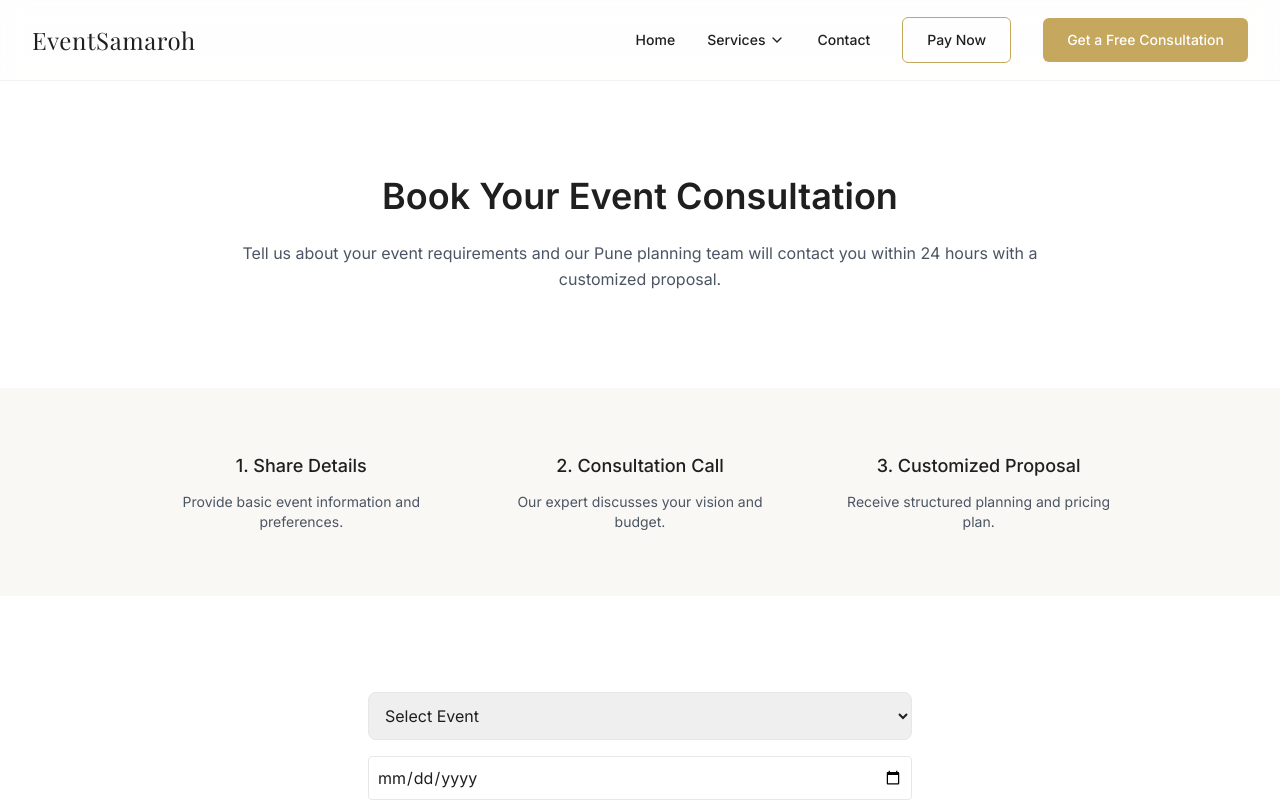
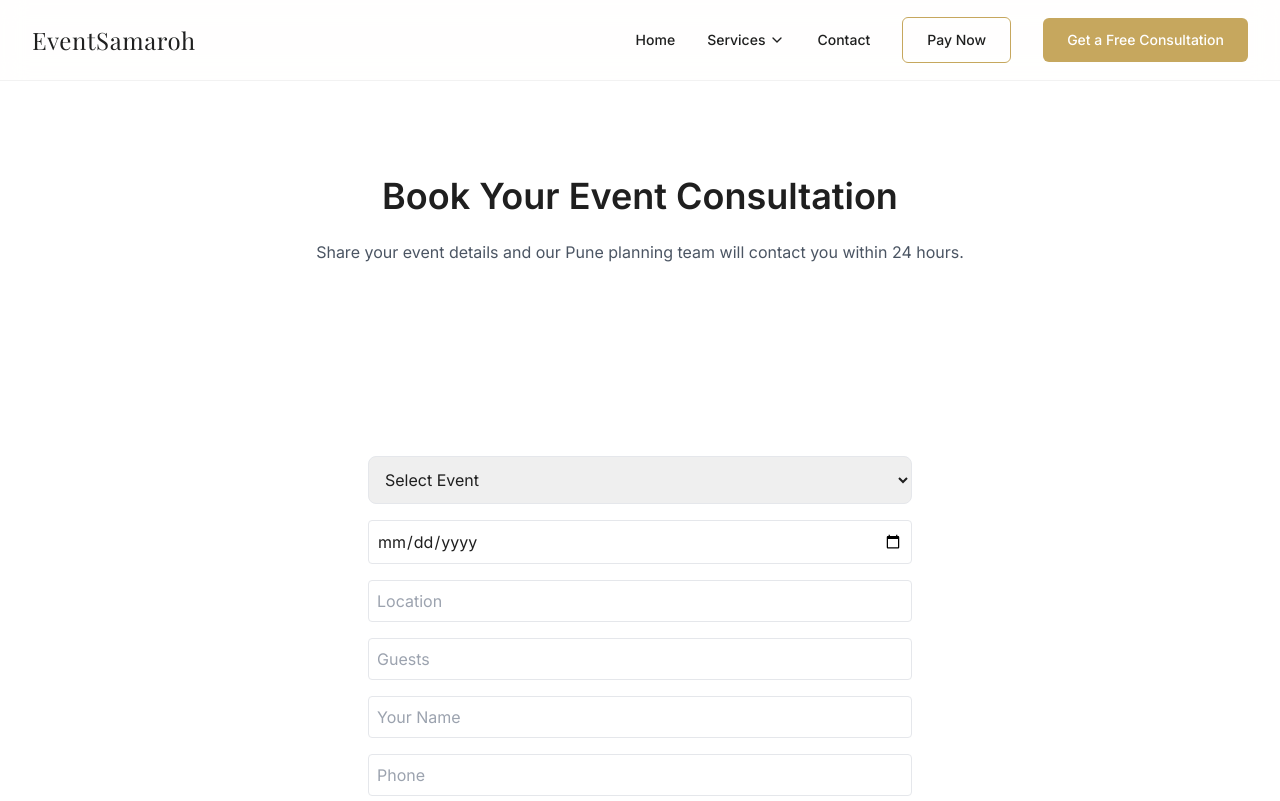
Before and after one commit to talmechsolutions-create/eventsamaroh-web, a Next.js app: page /book-event in a window 1280 px wide. Shown: the top 801 px of the page. Built offline with nearby package versions, Linux system fonts and the light colour scheme.

Commit message:
Fix booking form to use leads API

```diff
--- a/app/book-event/page.tsx
+++ b/app/book-event/page.tsx
@@ -17,17 +17,18 @@ export default function BookEventPage() {
     const formData = new FormData(form);
 
     const data = {
+      fullName: formData.get("name"),
+      phone: formData.get("phone"),
       eventType: formData.get("eventType"),
       eventDate: formData.get("eventDate"),
       location: formData.get("location"),
       guests: Number(formData.get("guests")),
-      name: formData.get("name"),
-      phone: formData.get("phone"),
-      details: formData.get("details"),
+      eventDetails: formData.get("details"),
+      source: "Website",
     };
 
     try {
-      const res = await fetch("/api/bookings", {
+      const res = await fetch("/api/leads", {
         method: "POST",
         headers: { "Content-Type": "application/json" },
         body: JSON.stringify(data),
@@ -35,9 +36,9 @@ export default function BookEventPage() {
 
       const result = await res.json();
 
-      if (res.ok && result.success) {
+      if (res.ok) {
         setSuccess(true);
-        setMessage("Booking submitted successfully");
+        setMessage("Consultation request submitted successfully.");
         form.reset();
       } else {
         setMessage(result.error || "Something went wrong");
@@ -51,149 +52,51 @@ export default function BookEventPage() {
 
   return (
     <main className="bg-white">
-
-      {/* HERO / INTRO SECTION */}
-      <section className="py-24 bg-white text-center">
+      <section className="py-24 text-center">
         <div className="max-w-4xl mx-auto px-6">
           <h1 className="text-4xl font-semibold">
             Book Your Event Consultation
           </h1>
-
-          <p className="mt-6 text-gray-600 leading-relaxed">
-            Tell us about your event requirements and our Pune planning team
-            will contact you within 24 hours with a customized proposal.
+          <p className="mt-6 text-gray-600">
+            Share your event details and our Pune planning team will contact you within 24 hours.
           </p>
         </div>
       </section>
 
-      {/* 3-STEP EXPLANATION */}
-      <section className="bg-[#faf8f5] py-16">
-        <div className="max-w-5xl mx-auto px-6 grid md:grid-cols-3 gap-10 text-center">
-          <div>
-            <h3 className="font-medium text-lg">1. Share Details</h3>
-            <p className="mt-3 text-gray-600 text-sm">
-              Provide basic event information and preferences.
-            </p>
-          </div>
-
-          <div>
-            <h3 className="font-medium text-lg">2. Consultation Call</h3>
-            <p className="mt-3 text-gray-600 text-sm">
-              Our expert discusses your vision and budget.
-            </p>
-          </div>
-
-          <div>
-            <h3 className="font-medium text-lg">3. Customized Proposal</h3>
-            <p className="mt-3 text-gray-600 text-sm">
-              Receive structured planning and pricing plan.
-            </p>
-          </div>
-        </div>
-      </section>
-
-      {/* FORM SECTION */}
       <section className="py-24">
         <div className="max-w-xl mx-auto px-4">
-
           <form onSubmit={handleSubmit} className="space-y-4">
 
-            <select
-              name="eventType"
-              required
-              className="w-full p-3 border rounded-lg"
-            >
+            <select name="eventType" required className="w-full p-3 border rounded-lg">
               <option value="">Select Event</option>
-
-              <optgroup label="Wedding Services">
-                <option value="Wedding Planning">Wedding Planning</option>
-                <option value="Engagement Ceremony">Engagement Ceremony</option>
-                <option value="Destination Wedding">Destination Wedding</option>
-              </optgroup>
-
-              <optgroup label="Corporate Events">
-                <option value="Corporate Event">Corporate Event</option>
-                <option value="Product Launch">Product Launch</option>
-                <option value="Conference & Seminar">Conference & Seminar</option>
-              </optgroup>
-
-              <optgroup label="Social & Private Events">
-                <option value="Private Party">Private Party</option>
-                <option value="Birthday Celebration">Birthday Celebration</option>
-                <option value="Concert Management">Concert Management</option>
-              </optgroup>
-
-              <optgroup label="Decor & Coordination">
-                <option value="Vendor Coordination">Vendor Coordination</option>
-                <option value="Event Decor & Design">Event Decor & Design</option>
-              </optgroup>
+              <option value="Wedding Planning">Wedding Planning</option>
+              <option value="Engagement Ceremony">Engagement Ceremony</option>
+              <option value="Corporate Event">Corporate Event</option>
+              <option value="Private Party">Private Party</option>
+              <option value="Birthday Celebration">Birthday Celebration</option>
             </select>
 
-            <input
-              type="date"
-              name="eventDate"
-              required
-              className="w-full p-2 border rounded"
-            />
-            <input
-              type="text"
-              name="location"
-              placeholder="Location"
-              required
-              className="w-full p-2 border rounded"
-            />
-            <input
-              type="number"
-              name="guests"
-              placeholder="Guests"
-              required
-              className="w-full p-2 border rounded"
-            />
-            <input
-              type="text"
-              name="name"
-              placeholder="Your Name"
-              required
-              className="w-full p-2 border rounded"
-            />
-            <input
-              type="text"
-              name="phone"
-              placeholder="Phone"
-              required
-              className="w-full p-2 border rounded"
-            />
-            <textarea
-              name="details"
-              placeholder="Event Details"
-              className="w-full p-2 border rounded"
-            />
+            <input type="date" name="eventDate" required className="w-full p-2 border rounded" />
+            <input type="text" name="location" placeholder="Location" required className="w-full p-2 border rounded" />
+            <input type="number" name="guests" placeholder="Guests" required className="w-full p-2 border rounded" />
+            <input type="text" name="name" placeholder="Your Name" required className="w-full p-2 border rounded" />
+            <input type="text" name="phone" placeholder="Phone" required className="w-full p-2 border rounded" />
+            <textarea name="details" placeholder="Event Details" className="w-full p-2 border rounded" />
 
             <button
               type="submit"
               disabled={loading}
-              className={`bg-[#b08d57] text-white px-8 py-4 rounded-full hover:opacity-90 transition w-full`}
+              className="bg-[#b08d57] text-white px-8 py-4 rounded-full w-full"
             >
               {loading ? "Submitting..." : "Request Free Consultation"}
             </button>
-
-            {/* Trust Microcopy */}
-            <p className="mt-4 text-xs text-gray-500 text-center">
-              Your information is secure and will never be shared.
-            </p>
-
           </form>
 
           {message && (
-            <p
-              className={`mt-4 text-center font-semibold ${
-                success ? "text-green-600" : "text-red-600"
-              }`}
-            >
+            <p className={`mt-4 text-center font-semibold ${success ? "text-green-600" : "text-red-600"}`}>
               {message}
             </p>
           )}
-
         </div>
       </section>
     </main>
```
Also changed, not shown: app/api/invoice/pdf_disabled/[invoiceId]/route.ts (renamed from app/api/invoice/pdf/[invoiceId]/route.ts).
